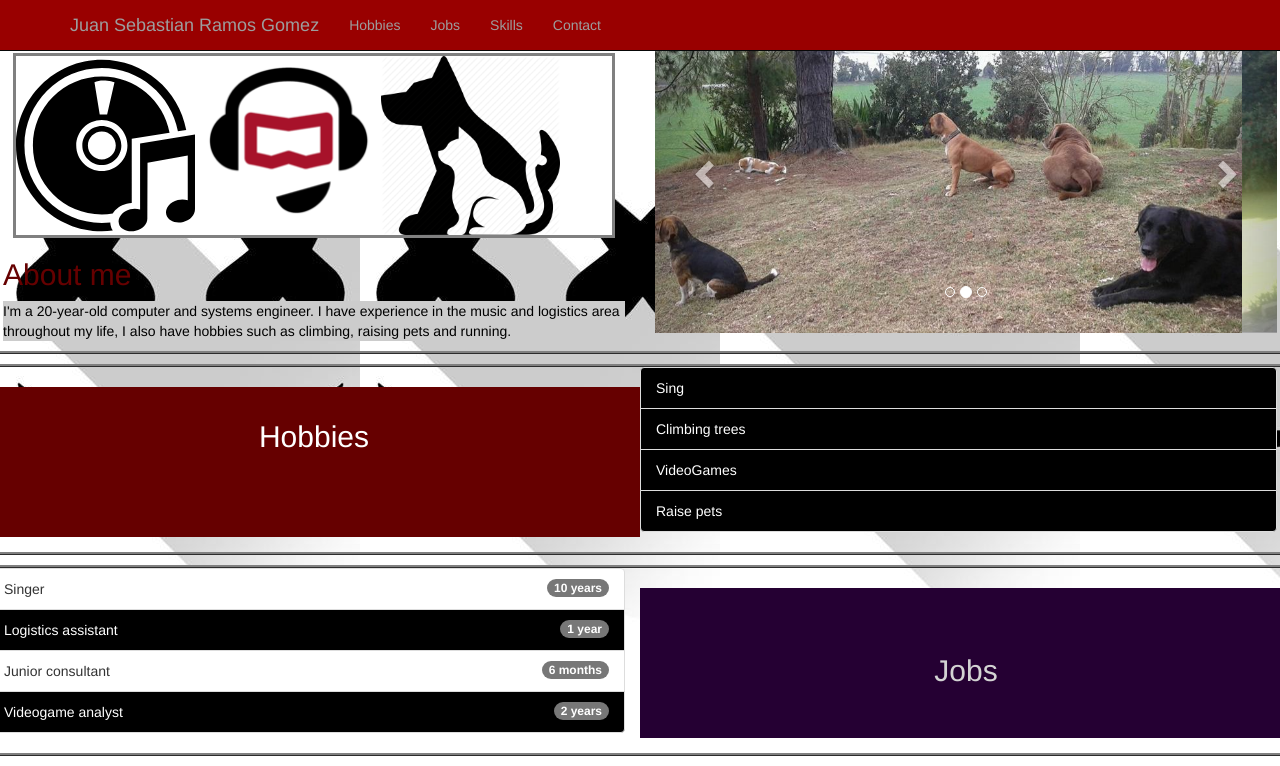
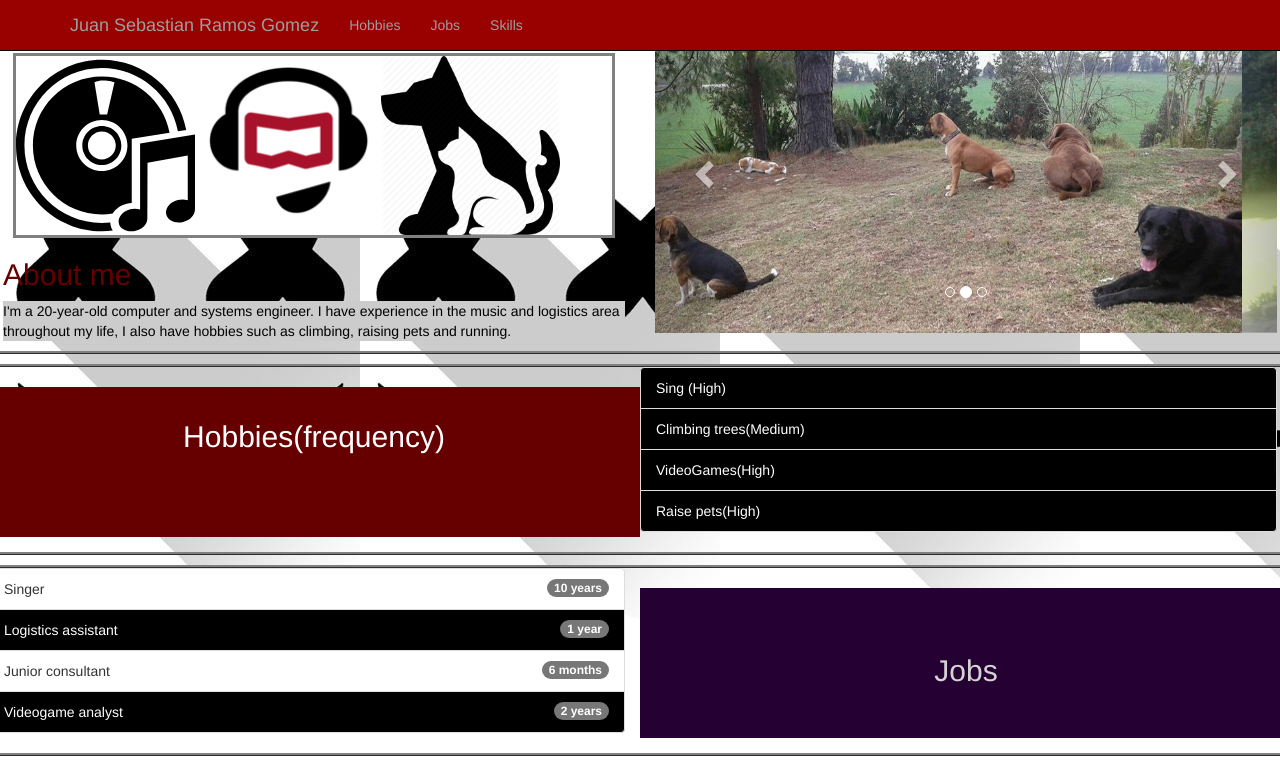
Before and after one commit to jsramos14/jsramos14.github.io, a plain HTML site: page index.html in a window 1280 px wide. Shown: the top 766 px of the page. Drawn offline with nearby package versions, Linux system fonts and the light colour scheme.

Commit message:
Update index.html

```diff
--- a/index.html
+++ b/index.html
@@ -15,7 +15,6 @@
                         <li><a href="#hobbies">Hobbies</a></li>
                         <li><a href="#Jobs">Jobs</a></li>
                         <li><a href="#Skills">Skills</a></li>
-                        <li><a href="#contact">Contact</a></li>
                 </ul></div>
         </div></nav>
     <div class= "row justfy-content-center abajo" id="personal_info" style="margin-bottom: 10px;border: 3px ridge gray">
@@ -69,12 +68,12 @@
     </div>
     </div>
     <div class= "row justfy-content-center abajo" id="hobbies" style="margin-bottom: 10px;border: 3px ridge gray">
-    <h2 class="container col-sm-6 abajo" style="background-color: rgb(102,0,0);color: rgb(255,255,255); height: 150px; text-align: center;" ><br>Hobbies</h2>
+    <h2 class="container col-sm-6 abajo" style="background-color: rgb(102,0,0);color: rgb(255,255,255); height: 150px; text-align: center;" ><br>Hobbies(frequency)</h2>
     <ul class="list-group container col-sm-6 abajo">
-        <li class="list-group-item" style="background-color: rgb(0,0,0);color: rgb(255,255,255);">Sing</li>
-        <li class="list-group-item" style="background-color: rgb(0,0,0);color: rgb(255,255,255);">Climbing trees</li>
-        <li class="list-group-item" style="background-color: rgb(0,0,0);color: rgb(255,255,255); ">VideoGames</li>
-        <li class="list-group-item" style="background-color: rgb(0,0,0);color: rgb(255,255,255); ">Raise pets</li>
+        <li class="list-group-item" style="background-color: rgb(0,0,0);color: rgb(255,255,255);">Sing (High)</li>
+        <li class="list-group-item" style="background-color: rgb(0,0,0);color: rgb(255,255,255);">Climbing trees(Medium)</li>
+        <li class="list-group-item" style="background-color: rgb(0,0,0);color: rgb(255,255,255); ">VideoGames(High)</li>
+        <li class="list-group-item" style="background-color: rgb(0,0,0);color: rgb(255,255,255); ">Raise pets(High)</li>
     </ul>
     </div>
     <div class= "row justfy-content-center abajo" id="Jobs" style="margin-bottom: 10px;border: 3px ridge gray">
```
